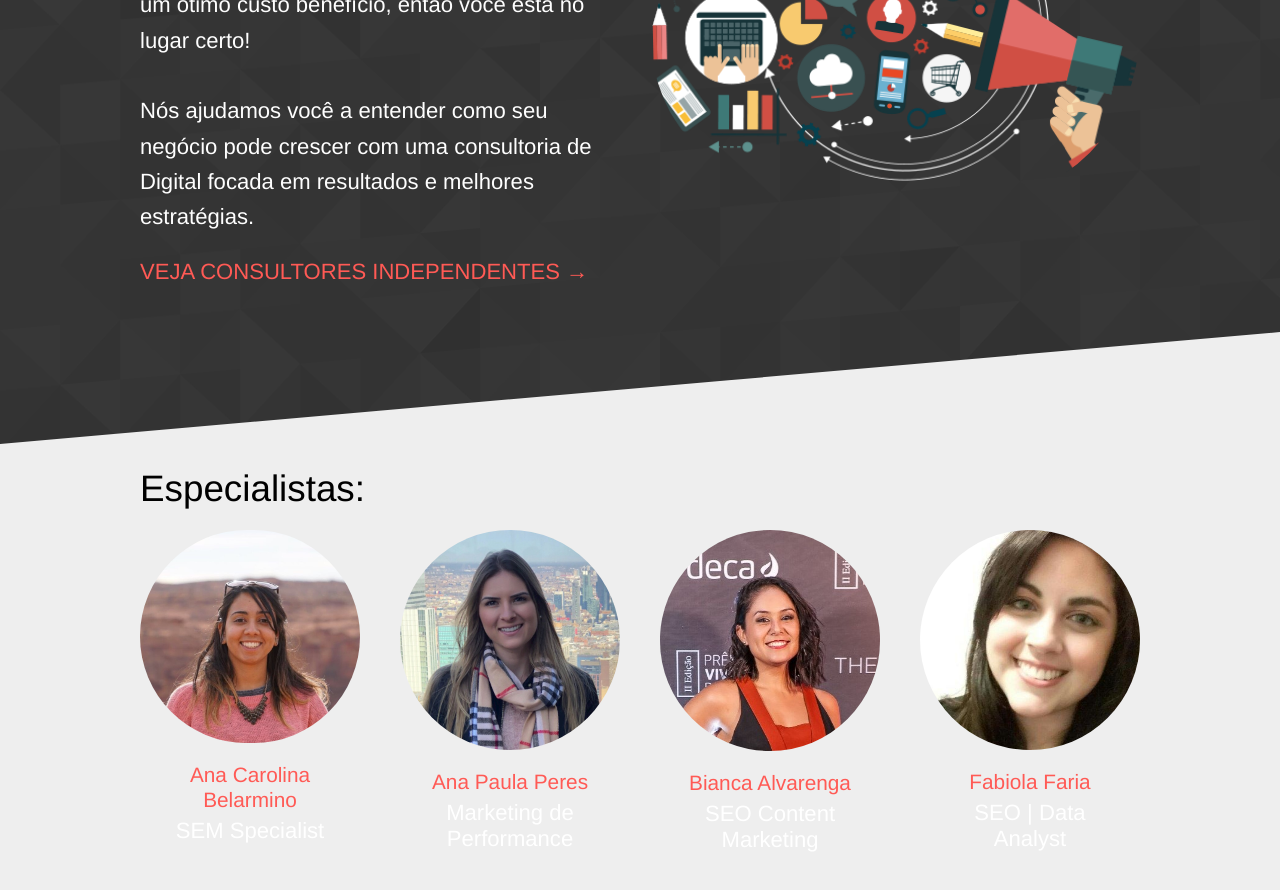
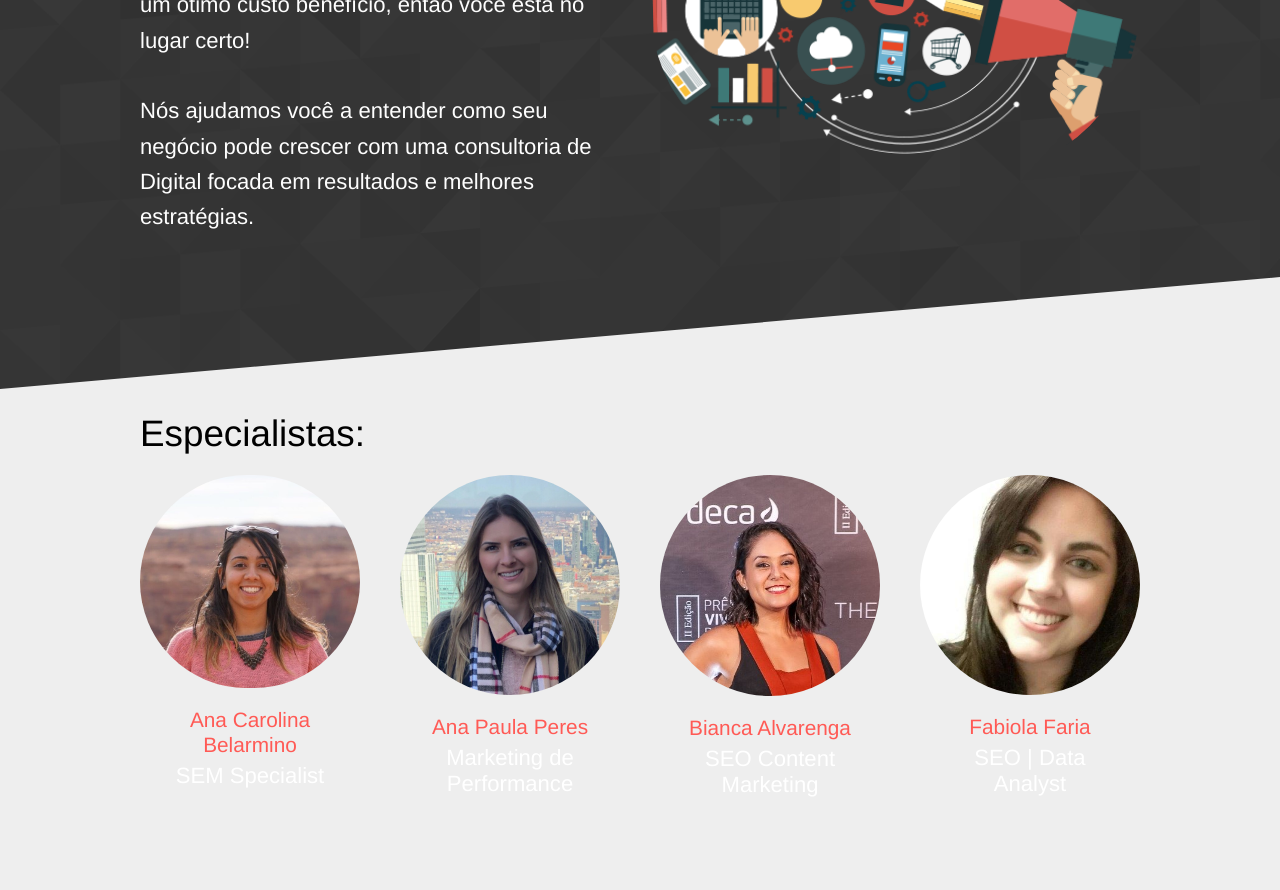
Before and after one commit to seoanalytics/seoanalytics.github.io, a Jekyll site: the page built from index.html, in a window 1280 px wide and 900 px high, scrolled down 891 px. Shown: the top 890 px of the window. Built offline with Jekyll 4.4.1, drawn with Linux system fonts in a browser that asks for light colours.

Commit message:
Updated 'index.html' via CloudCannon

```diff
--- a/index.html
+++ b/index.html
@@ -25,7 +25,7 @@ title: Consultoria de Marketing Digital - SEO e Data Analytics
 				Se voc&ecirc; procura uma <strong>consultoria especializada em Marketing Digital&nbsp;</strong>que apresenta resultados reais, sem enrola&ccedil;&atilde;o com planilhas e n&uacute;meros, nem burocracias que as ag&ecirc;ncias exigem, e com um &oacute;timo custo benef&iacute;cio, ent&atilde;o voc&ecirc; est&aacute; no lugar certo!<br /><br />N&oacute;s ajudamos voc&ecirc; a entender como seu neg&oacute;cio pode crescer com uma consultoria de Digital focada em resultados e melhores estrat&eacute;gias.
 			</p>
 			<p class="editable">
-				<a href="__notset__"></a><a data-cms-editor-link-style="undefined" href="/consultores/">VEJA CONSULTORES INDEPENDENTES &rarr;</a>
+				<!-- <a href="__notset__"></a><a data-cms-editor-link-style="undefined" href="/consultores/">VEJA CONSULTORES INDEPENDENTES &rarr;</a> -->
 			</p>
 		</div>
 		<div>
```
